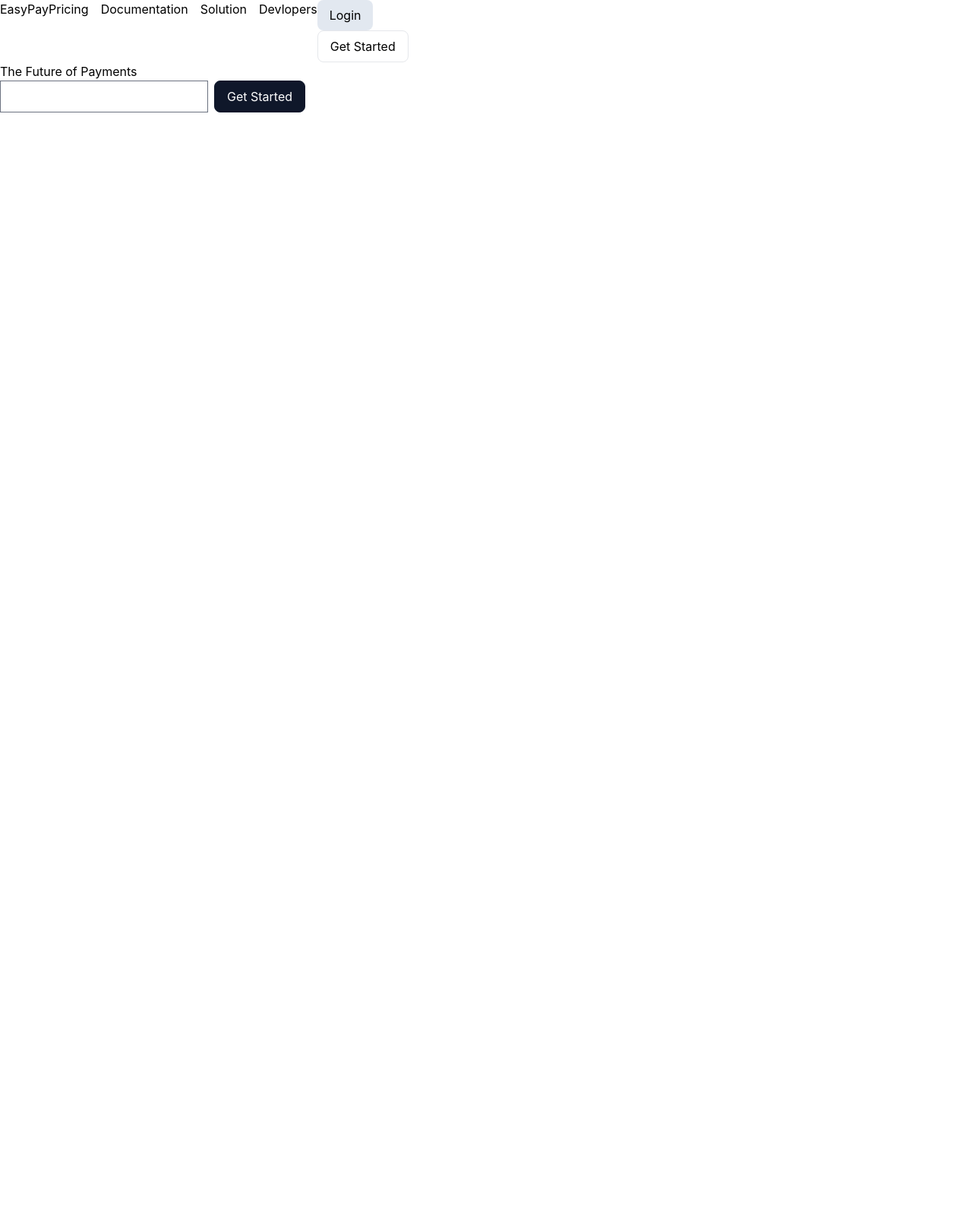
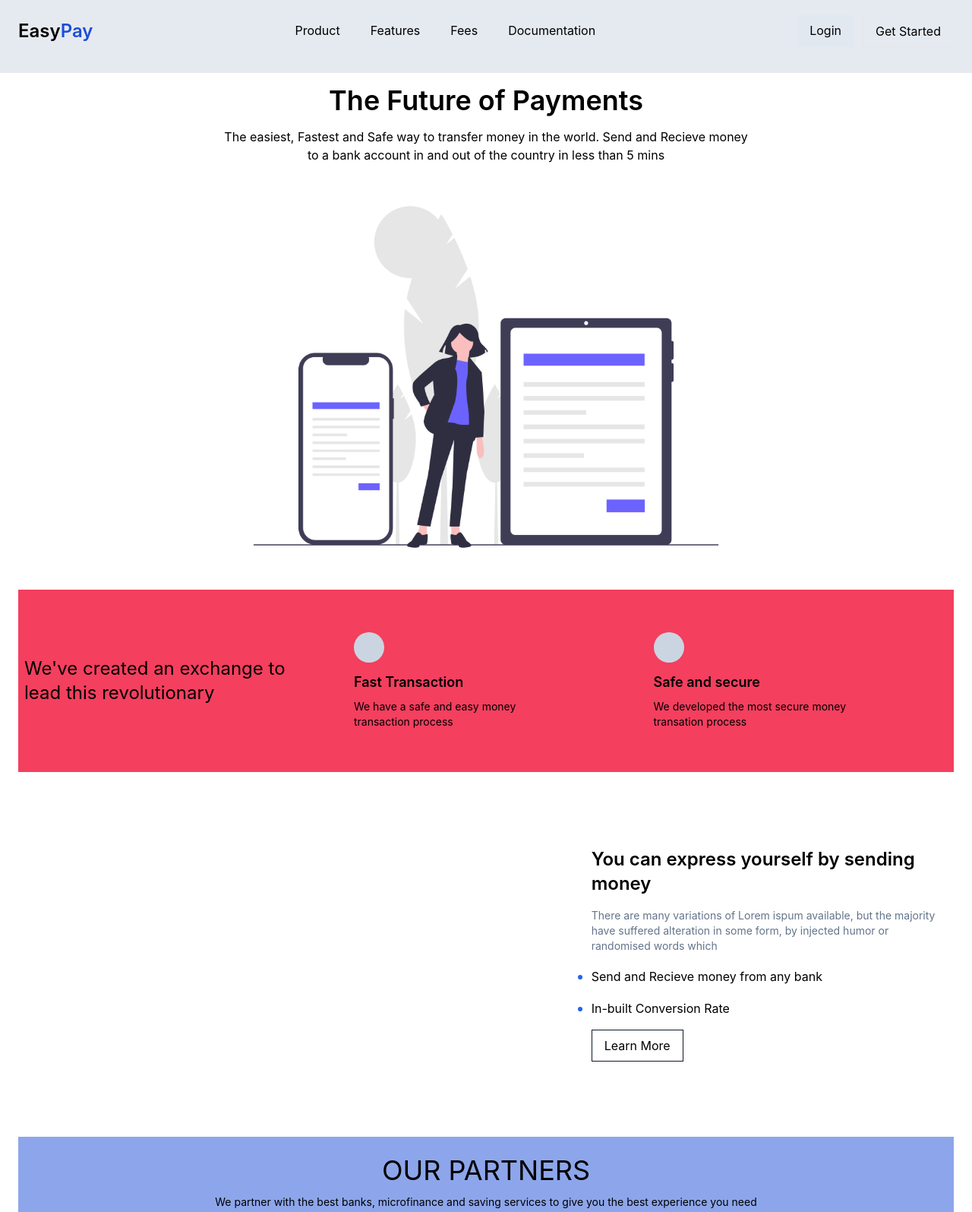
Before and after one commit to mbianou-bradon/icodethis-daily-ui-challenge, a website: page public/March 2023/Battle/index.html in a window 1280 px wide. Shown: the top 1595 px of the page at 76% size. Before the commit the page ends 800 px from the top, so only its background shows below. Drawn offline with Linux system fonts and the light colour scheme.

Commit message:
Code battle HTML

```diff
--- a/public/March 2023/Battle/index.html
+++ b/public/March 2023/Battle/index.html
@@ -8,43 +8,105 @@
     <title>Document</title>
 </head>
 <body>
-    <nav class="flex ">
-        <div class="logo">
-            <h2>EasyPay</h2>
+    <nav class="bg-slate-300/50 w-full h-[12vh] py-5 fixed px-6">
+        <div class="flex items-center justify-between ">
+            <div class="logo text-2xl font-semibold">
+                <h2>Easy<span class="text-blue-700">Pay</span></h2>
             </div>
 
             <div>
-            <ul class="flex items-center gap-4">
-                <li><a href="">Pricing</a></li>
+                <ul class="flex items-center gap-10 [&>*]:cursor-pointer [&>*]:border-b-2 [&>*]:border-transparent [&>*:hover]:border-blue-700">
+                    <li><a href="">Product</a></li>
+                    <li><a href="">Features</a></li>
+                    <li><a href="">Fees</a></li>
                     <li><a href="">Documentation</a></li>
-                <li><a href="">Solution</a></li>
-                <li><a href="">Devlopers</a></li>
                 </ul>
             </div>
 
-        <div class="callToAction">
-            <div class="px-4 py-2 w-fit rounded-lg bg-slate-200">
+            <div class="callToAction flex gap-3">
+                <div class="px-4 py-2 w-fit bg-slate-200">
                     <h2>Login</h2>
                 </div>
 
-            <div class="px-4 py-2 w-fit rounded-lg hover:bg-slate-900 border border-sk">
+                <div class="px-4 py-2 w-fit hover:bg-slate-900 border border-sk">
                     <h2>Get Started</h2>
                 </div>
 
             </div>
+        </div>
     </nav>
 
-    <header>
+    <header class="pt-[12vh] h-creen flex flex-col items-center text-center px-6">
         <div>
-            <h1>The Future of Payments</h1>
-            <p></p>
+            <h1 class="text-4xl font-semibold my-4">The Future of Payments</h1>
+            <p class="w-[60%] mx-auto">The easiest, Fastest and Safe way to transfer money in the world. Send and Recieve money to a bank account in and out of the country in less than 5 mins</p>
         </div>
-        <div class="flex gap-2">
-            <input type="email" name="email" id="email">
-            <div class="px-4 py-2 w-fit rounded-lg bg-slate-900 border border-slate-900 hover:bg-white text-white hover:text-slate-900 cursor-pointer">
-                <h2>Get Started</h2>
+        <div class="flex h-[35rem]">
+            <img src="/public/assets/battle/undraw_mobile_devices_k1ok.png" alt="" class="h-full object-cover">
+        </div>
+    </header>
+
+    <main class="px-6 mb-20">
+        <section class="advantages grid grid-cols-3 h-[30vh] bg-rose-500 [&>*]:place-self-center [&>*]:p-2 [&>*>div>h2]:text-lg [&>*>div>h2]:font-semibold [&>*>div>h2]:mb-2 [&>*>div>p]:text-sm [&>*>div>p]:w-[70%]">
+            <div class="text-2xl">
+                <p>We've created an exchange to lead this revolutionary</p>
+            </div>
+
+            <div>
+                <div class="w-10 h-10 rounded-full bg-slate-300 mb-3"></div>
+                <div>
+                    <h2>Fast Transaction</h2>
+                    <p>We have a safe and easy money transaction process</p>
                 </div>
             </div>
-    </header>
+
+            <div>
+                <div class="w-10 h-10 rounded-full bg-slate-300 mb-3"></div>
+                <div>
+                    <h2>Safe and secure</h2>
+                    <p>
+                        We developed the most secure money transation process
+                    </p>
+                </div>
+            </div>
+        </section>
+
+        <section class="flex justify-between px-6 my-10 h-[50vh]">
+            <div class="w-[60%]">
+
+            </div>
+
+            <div class="flex items-center justify-end">
+                <div class="w-[65%]">
+                    <h2 class="text-2xl font-semibold mb-4">You can express yourself by sending money</h2>
+                    <p class="text-sm text-slate-500 my-4">There are many variations of Lorem ispum available, but the majority have suffered alteration in some form, by injected humor or randomised words which</p>
+                    <ul class="list-disc [&>*]:my-4 marker:text-blue-600 marker:text-lg">
+                        <li>Send and Recieve money from any bank</li>
+                        <li>In-built Conversion Rate</li>
+                    </ul>
+
+                    <div class="w-fit px-4 py-2 cursor-pointer border border-slate-900  hover:bg-slate-900 hover:text-white">
+                        <h2>Learn More</h2>
+                    </div>
+                </div>
+            </div>
+        </section>
+
+        <section class="partner bg-blue-700/50 h-[40vh] flex flex-col items-center justify-center">
+            <h2 class="text-4xl text-center">OUR PARTNERS</h2>
+            <p class="text-sm w-[60%] text-center mx-auto mt-3 mb-10">We partner with the best banks, microfinance and saving services to give you the best experience you need</p>
+            <div>
+                <ul class="flex gap-3 [&>*]:w-40 [&>*]:h-40 [&>*]:bg-teal-600 [&>*]:flex [&>*]:items-center [&>*]:justify-center text-center">
+                    <li>BICEC</li>
+                    <li>UBA</li>
+                    <li>ECOBANK</li>
+                    <li>CCC</li>
+                    <li>MTN MOBILE MONEY</li>
+                    <li>ORANGE MOBILE MONEY</li>
+                    <li>MOCU</li>
+                </ul>
+            </div>
+        </section>
+    </main>
 </body>
 </html>
```
Also changed, not shown: public/assets/battle/undraw_mobile_devices_k1ok.png (added), public/assets/battle/undraw_mobile_ux_re_59hr.png (added), public/style.css. Lines whose indentation alone changed are shown as unchanged.
